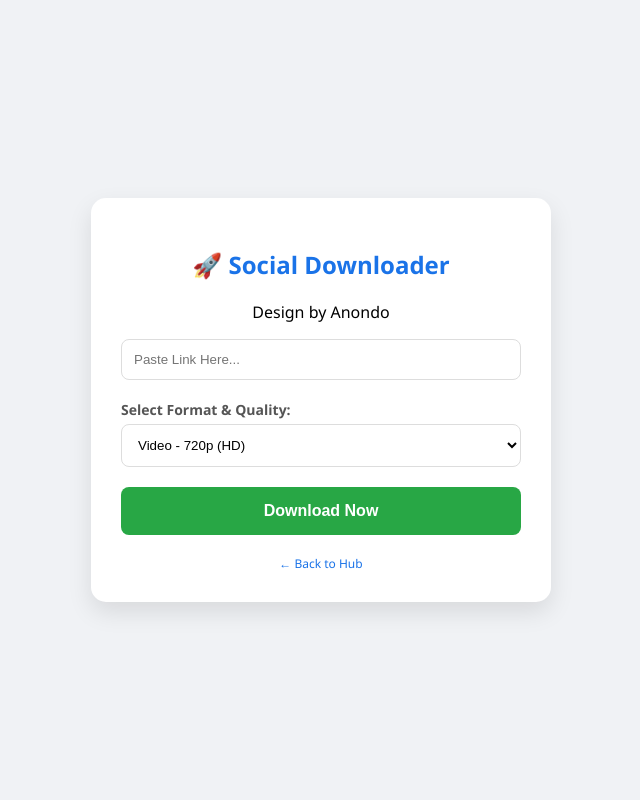
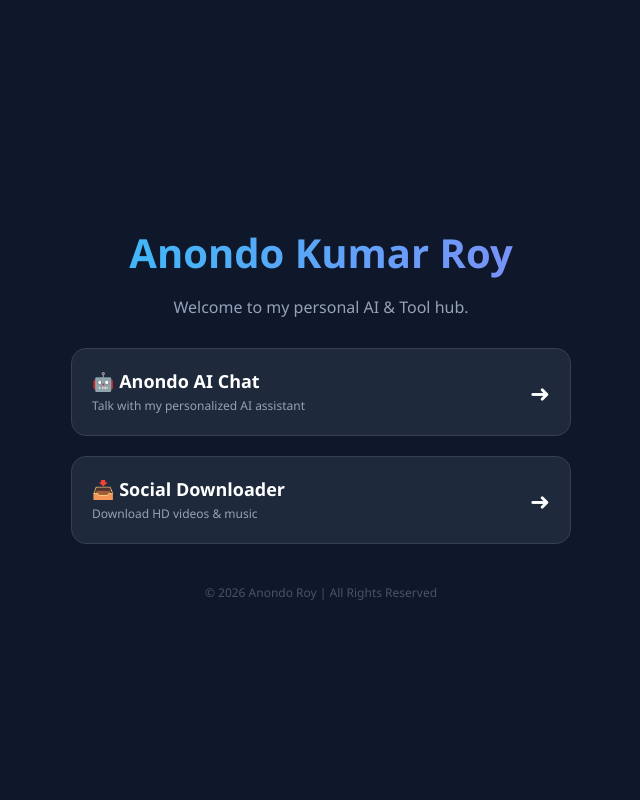
Before and after one commit to spkroy0/anondo-ai, a Flask app: page / in a window 1280 px wide. Shown: the whole page, without its empty margins (319-959 px from the left). Run offline with Flask 3, Linux system fonts and the light colour scheme.

Commit message:
Update index.html

```diff
--- a/templates/index.html
+++ b/templates/index.html
@@ -3,49 +3,50 @@
 <head>
     <meta charset="UTF-8">
     <meta name="viewport" content="width=device-width, initial-scale=1.0">
-    <title>Anondo's Social Downloader</title>
+    <title>Anondo's Digital Hub</title>
     <style>
-        body { font-family: 'Segoe UI', sans-serif; background: #f0f2f5; display: flex; align-items: center; justify-content: center; height: 100vh; margin: 0; }
-        .card { background: white; padding: 30px; border-radius: 15px; box-shadow: 0 10px 25px rgba(0,0,0,0.1); width: 90%; max-width: 400px; text-align: center; }
-        h2 { color: #1a73e8; margin-bottom: 20px; }
-        input { width: 100%; padding: 12px; margin-bottom: 20px; border: 1px solid #ddd; border-radius: 8px; box-sizing: border-box; }
-        select { width: 100%; padding: 12px; margin-bottom: 20px; border: 1px solid #ddd; border-radius: 8px; background: #fff; }
-        .btn { background: #28a745; color: white; border: none; padding: 15px; width: 100%; border-radius: 8px; cursor: pointer; font-size: 16px; font-weight: bold; }
-        .btn:hover { background: #218838; }
-        .footer { margin-top: 20px; font-size: 12px; color: #777; }
-        label { display: block; text-align: left; margin-bottom: 5px; font-weight: bold; font-size: 14px; color: #555; }
+        body { font-family: 'Segoe UI', sans-serif; background: #0f172a; color: white; display: flex; align-items: center; justify-content: center; height: 100vh; margin: 0; }
+        .hub-container { text-align: center; padding: 20px; width: 90%; max-width: 500px; }
+        h1 { font-size: 2.5rem; margin-bottom: 10px; background: linear-gradient(to right, #38bdf8, #818cf8); -webkit-background-clip: text; -webkit-text-fill-color: transparent; }
+        p { color: #94a3b8; margin-bottom: 30px; }
+
+        .menu-grid { display: grid; gap: 20px; }
+        .menu-item {
+            background: #1e293b; padding: 20px; border-radius: 15px; text-decoration: none; color: white;
+            transition: transform 0.3s, background 0.3s; border: 1px solid #334155; display: flex; align-items: center; justify-content: space-between;
+        }
+        .menu-item:hover { transform: translateY(-5px); background: #334155; border-color: #38bdf8; }
+        .icon { font-size: 24px; }
+        .text-group { text-align: left; }
+        .title { display: block; font-weight: bold; font-size: 18px; }
+        .desc { font-size: 12px; color: #94a3b8; }
     </style>
 </head>
 <body>
-    <div class="card">
-        <h2>🚀 Social Downloader</h2>
-        <p>Design by Anondo</p>
+    <div class="hub-container">
+        <h1>Anondo Kumar Roy</h1>
+        <p>Welcome to my personal AI & Tool hub.</p>
 
-        <form action="/download" method="POST">
-            <input type="text" name="url" placeholder="Paste Link Here..." required>
+        <div class="menu-grid">
+            <a href="/chat" class="menu-item">
+                <div class="text-group">
+                    <span class="title">🤖 Anondo AI Chat</span>
+                    <span class="desc">Talk with my personalized AI assistant</span>
+                </div>
+                <span class="icon">➜</span>
+            </a>
 
-            <label>Select Format & Quality:</label>
-            <select name="format_type">
-                <optgroup label="Video (MP4/3GP)">
-                    <option value="144">Video - 144p (3GP/MP4)</option>
-                    <option value="240">Video - 240p (MP4)</option>
-                    <option value="360">Video - 360p (MP4)</option>
-                    <option value="720" selected>Video - 720p (HD)</option>
-                    <option value="1080">Video - 1080p (Full HD)</option>
-                </optgroup>
-                <optgroup label="Audio (MP3)">
-                    <option value="128a">Audio - 128kbps</option>
-                    <option value="212a">Audio - 212kbps</option>
-                    <option value="320a">Audio - 320kbps</option>
-                    <option value="520a">Audio - 520kbps (Ultra)</option>
-                </optgroup>
-            </select>
+            <a href="https://download.anondo.bro.bd" class="menu-item">
+                <div class="text-group">
+                    <span class="title">📥 Social Downloader</span>
+                    <span class="desc">Download HD videos & music</span>
+                </div>
+                <span class="icon">➜</span>
+            </a>
+        </div>
 
-            <button type="submit" class="btn">Download Now</button>
-        </form>
-
-        <div class="footer">
-            <a href="https://anondo.bro.bd" style="text-decoration: none; color: #1a73e8;">← Back to Hub</a>
+        <div style="margin-top: 40px; font-size: 12px; color: #475569;">
+            © 2026 Anondo Roy | All Rights Reserved
         </div>
     </div>
 </body>
```
